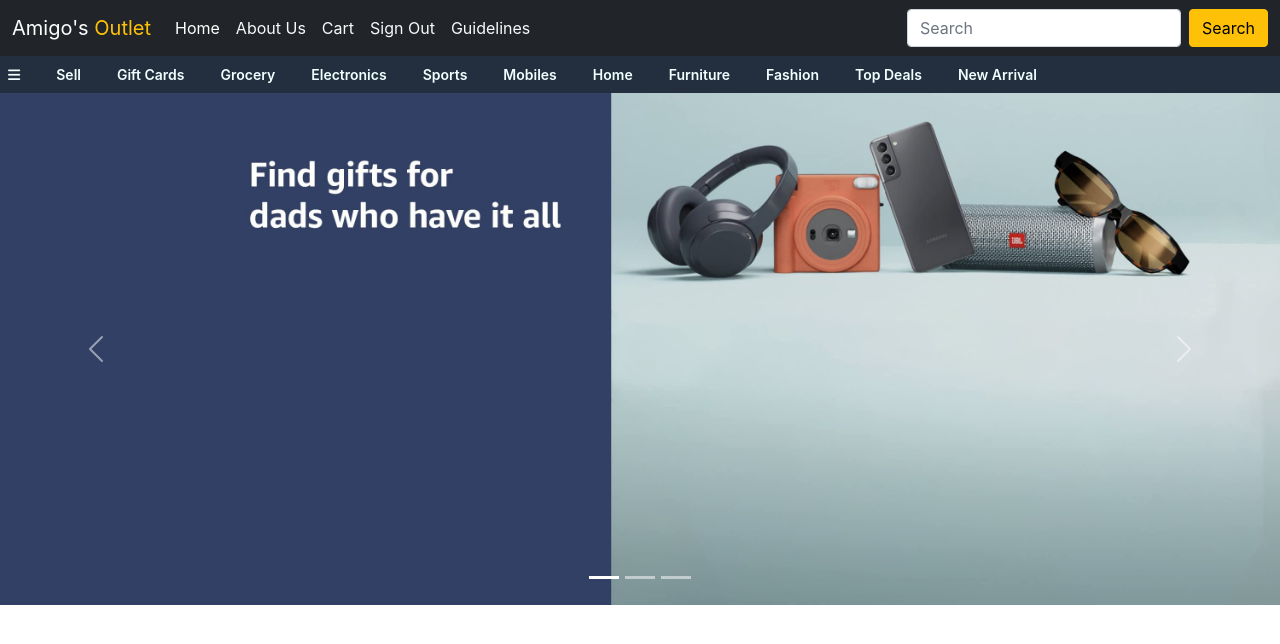
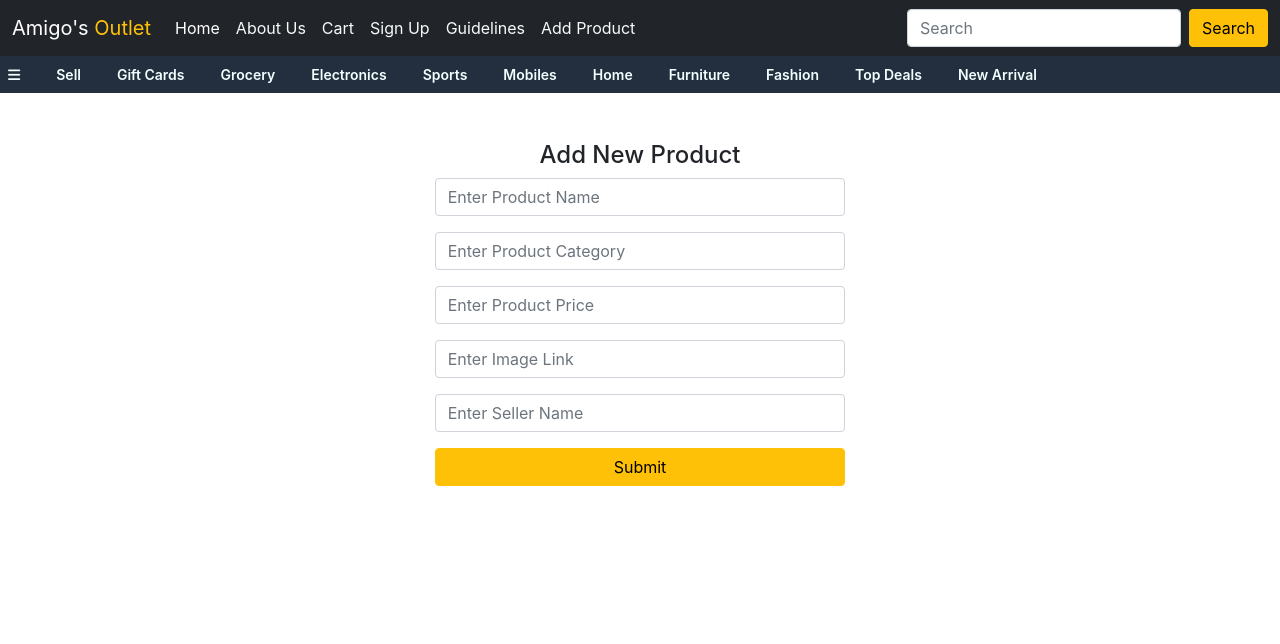
Before and after one commit to Apurbo73/amigo-s-outlet-mongo-db-rtk-query-client, a React (Create React App) app: page /add-product in a window 1280 px wide. Shown: the top 644 px of the page. Built offline with nearby package versions, Linux system fonts and the light colour scheme.

Commit message:
login, signup, add product form done

```diff
--- a/public/style.css
+++ b/public/style.css
@@ -1,5 +1,5 @@
 body {
-    background-color: #E3E6E6;
+    background-color: #2ee4e4;
 }
 
 
--- a/src/App.js
+++ b/src/App.js
@@ -1,9 +1,15 @@
 import React from "react";
+import Carousel from "../src/components/pages/Carousel"
 function App() {
   return (
     <div className="App">
-<p>Lorem, ipsum dolor sit amet consectetur adipisicing elit. Molestiae provident velit dicta quae, sequi, laudantium odit optio inventore soluta adipisci officia eius ea ratione! Expedita pariatur sit sunt beatae natus?</p>
-
+      <Carousel />
+      <p>
+        Lorem, ipsum dolor sit amet consectetur adipisicing elit. Molestiae
+        provident velit dicta quae, sequi, laudantium odit optio inventore
+        soluta adipisci officia eius ea ratione! Expedita pariatur sit sunt
+        beatae natus?
+      </p>
     </div>
   );
 }
--- /dev/null
+++ b/src/components/AddProduct/Add.js
@@ -0,0 +1,12 @@
+import React from 'react';
+import AddProductForm from './AddProductForm';
+
+const Add = () => {
+    return (
+        <div>
+            <AddProductForm></AddProductForm>
+        </div>
+    );
+};
+
+export default Add;
--- /dev/null
+++ b/src/components/AddProduct/AddProductForm.js
@@ -0,0 +1,63 @@
+import React from "react";
+
+const AddProductForm = () => {
+  return (
+    <div>
+      <div className="row mt-5">
+        <h4 className="text-center">Add New Product</h4>
+        <form className="col-12 col-md-4 col-lg-4 mx-auto">
+          <div className="mb-3">
+            <input
+              type="text"
+              className="form-control"
+              id="exampleInputEmail1"
+              aria-describedby="emailHelp"
+              placeholder="Enter Product Name"
+            />
+          </div>
+          <div className="mb-3">
+            <input
+              type="text"
+              className="form-control"
+              id="exampleInputEmail1"
+              aria-describedby="emailHelp"
+              placeholder="Enter Product Category"
+            />
+          </div>{" "}
+          <div className="mb-3">
+            <input
+              type="text"
+              className="form-control"
+              id="exampleInputEmail1"
+              aria-describedby="emailHelp"
+              placeholder="Enter Product Price"
+            />
+          </div>{" "}
+          <div className="mb-3">
+            <input
+              type="text"
+              className="form-control"
+              id="exampleInputEmail1"
+              aria-describedby="emaileHelp"
+              placeholder="Enter Image Link"
+            />
+          </div>{" "}
+          <div className="mb-3">
+            <input
+              type="text"
+              className="form-control"
+              id="exampleInputEmail1"
+              aria-describedby="emailHelp"
+              placeholder="Enter Seller Name"
+            />
+          </div>
+          <button type="submit" className="btn btn-warning  w-100">
+            Submit
+          </button>
+        </form>
+      </div>
+    </div>
+  );
+};
+
+export default AddProductForm;
--- /dev/null
+++ b/src/components/Login/LogIn.js
@@ -0,0 +1,12 @@
+import React from 'react';
+import LoginForm from './LoginForm';
+
+const LogIn = () => {
+    return (
+        <div>
+            <LoginForm></LoginForm>
+        </div>
+    );
+};
+
+export default LogIn;
--- /dev/null
+++ b/src/components/Login/LoginForm.js
@@ -0,0 +1,37 @@
+import React from "react";
+import { Link } from "react-router-dom";
+
+const LoginForm = () => {
+  return (
+    <div className="row mt-5">
+      <h4 className="text-center">Sign In</h4>
+      <form className="col-12 col-md-4 col-lg-4 mx-auto">
+        <div className="mb-3">
+          <input
+            type="email"
+            className="form-control"
+            id="exampleInputEmail1"
+            aria-describedby="emailHelp"
+            placeholder="Enter Your Email"
+          />
+        </div>
+        <div className="mb-3">
+          <input
+            type="password"
+            className="form-control"
+            id="exampleInputEmail1"
+            aria-describedby="emailHelp"
+            placeholder="Enter Your Password"
+          />
+        </div>
+        <button type="submit" className="btn btn-warning  w-100">Submit</button>
+
+        <p>
+          Not registerd? <Link to="/sign-up">sign-up here</Link>
+        </p>
+      </form>
+    </div>
+  );
+};
+
+export default LoginForm;
--- /dev/null
+++ b/src/components/SignUp/SignUp.js
@@ -0,0 +1,13 @@
+import React from 'react';
+import SignUpForm from './SignUpForm';
+
+const SignUp = () => {
+    return (
+        <div>
+        hi
+            <SignUpForm></SignUpForm>
+        </div>
+    );
+};
+
+export default SignUp;
--- /dev/null
+++ b/src/components/SignUp/SignUpForm.js
@@ -0,0 +1,48 @@
+import React from "react";
+import { Link } from "react-router-dom";
+
+const SignUpForm = () => {
+  return (
+    <div className="row mt-5">
+      <h4 className="text-center">Register Yourself</h4>
+      <form className="col-12 col-md-4 col-lg-4 mx-auto">
+        <div className="mb-3">
+          <input
+            type="text"
+            className="form-control"
+            id="exampleInputEmail1"
+            aria-describedby="emailHelp"
+            placeholder="Enter Your Name"
+          />
+        </div>
+        <div className="mb-3">
+          <input
+            type="email"
+            className="form-control"
+            id="exampleInputEmail1"
+            aria-describedby="emailHelp"
+            placeholder="Enter Your Email"
+          />
+        </div>
+        <div className="mb-3">
+          <input
+            type="password"
+            className="form-control"
+            id="exampleInputEmail1"
+            aria-describedby="emailHelp"
+            placeholder="Enter Your Password"
+          />
+        </div>
+        <button type="submit" className="btn btn-warning  w-100">
+          Submit
+        </button>
+
+        <p>
+          Already registerd? <Link to="/login">sign-in here</Link>
+        </p>
+      </form>
+    </div>
+  );
+};
+
+export default SignUpForm;
--- a/src/components/pages/Header.js
+++ b/src/components/pages/Header.js
@@ -1,6 +1,5 @@
 import React from "react";
 import { Link } from "react-router-dom";
-import Carousel from "./Carousel";
 
 const Header = () => {
   return (
@@ -45,15 +44,20 @@
                 </a>
               </li>
               <li className="nav-item ">
-                <a className="nav-link text-light" href="#">
-                  Sign Out
-                </a>
+                <Link to="/sign-up" className="nav-link text-light" href="#">
+                  Sign Up
+                </Link>
               </li>
               <li className="nav-item ">
                 <a className="nav-link text-light" href="#">
                   Guidelines
                 </a>
               </li>
+              <Link style={{textDecoration:"none"}} to="/add-product" className="nav-item ">
+                <a className="nav-link text-light" href="#">
+                  Add Product
+                </a>
+              </Link>
             </ul>
             <form className="d-flex ">
               <input
@@ -85,10 +89,8 @@
         <div className="navPart2Item">Fashion</div>
         <div className="navPart2Item">Top Deals</div>
         <div className="navPart2Item">New Arrival</div>
-
       </div>
       {/* navbar part2 ends */}
-      <Carousel></Carousel>
     </div>
   );
 };
--- a/src/index.js
+++ b/src/index.js
@@ -7,6 +7,9 @@
 import "./index.css";
 import { BrowserRouter, Route, Routes } from "react-router-dom";
 import Header from "./components/pages/Header";
+import SignUp from './components/SignUp/SignUp';
+import LogIn from "./components/Login/LogIn";
+import Add from "./components/AddProduct/Add";
 
 const container = document.getElementById("root");
 const root = createRoot(container);
@@ -17,6 +20,12 @@
       <Header />
       <Routes>
         <Route path="/" element={<App />} />
+        <Route path="/sign-up" element={<SignUp/>} />
+        <Route path="/login" element={<LogIn/>} />
+        <Route path="/add-product" element={<Add/>} />
+
+
+
       </Routes>
     </Provider>
   </BrowserRouter>
```
